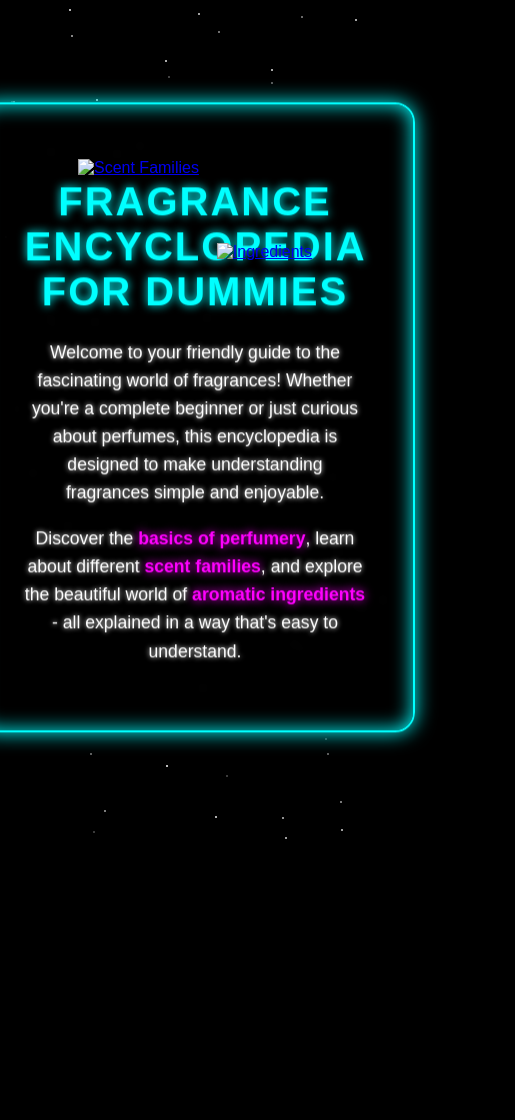
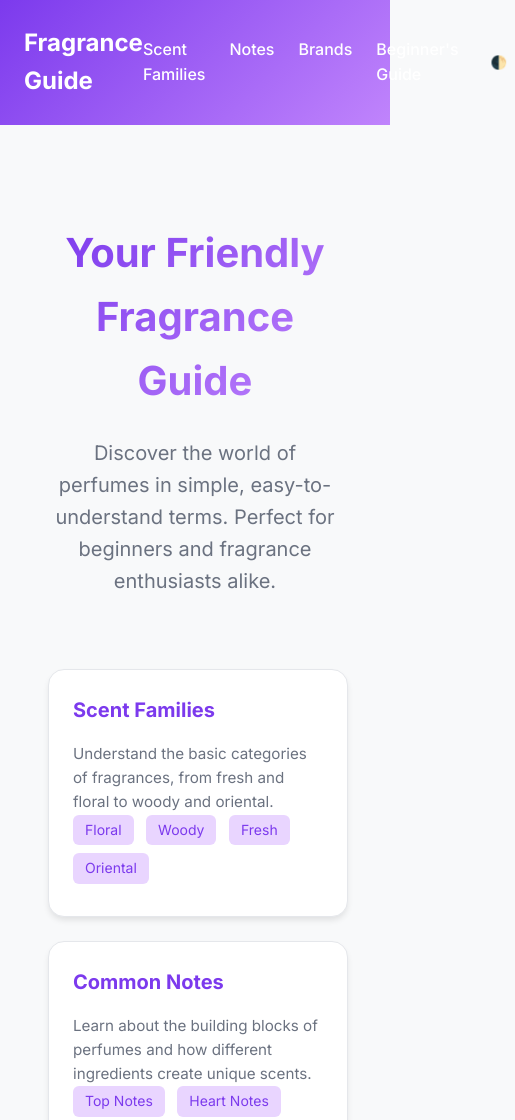
Before and after one commit to marpinet/fragrance-enciclopedia-for-dummies, a plain HTML site: page index.html in a window 390 px wide. Shown: the top 1120 px of the page, 515 px wide, since content can reach past the window. Before the commit the page ends 844 px from the top, so only its background shows below. Drawn offline with Linux system fonts and the light colour scheme.

Commit message:
Enhance layout and styling for the Fragrance Encyclopedia, implementing a responsive design with theme support and improved typography.

```diff
--- a/index.html
+++ b/index.html
@@ -4,141 +4,273 @@
     <meta charset="UTF-8">
     <meta name="viewport" content="width=device-width, initial-scale=1.0">
     <title>Fragrance Encyclopedia for Dummies</title>
+    <link rel="preconnect" href="https://fonts.googleapis.com">
+    <link rel="preconnect" href="https://fonts.gstatic.com" crossorigin>
+    <link href="https://fonts.googleapis.com/css2?family=Inter:wght@400;500;600;700&display=swap" rel="stylesheet">
     <style>
-        @keyframes twinkle {
-            0% { opacity: 0.3; }
-            50% { opacity: 1; }
-            100% { opacity: 0.3; }
+        :root {
+            /* Light Theme Colors */
+            --light-bg: #f8f9fa;
+            --light-surface: #ffffff;
+            --light-primary: #7c3aed;
+            --light-secondary: #e9d5ff;
+            --light-text: #1f2937;
+            --light-text-secondary: #6b7280;
+            --light-border: #e5e7eb;
+            --light-gradient: linear-gradient(135deg, #7c3aed, #c084fc);
+
+            /* Dark Theme Colors */
+            --dark-bg: #111827;
+            --dark-surface: #1f2937;
+            --dark-primary: #8b5cf6;
+            --dark-secondary: #5b21b6;
+            --dark-text: #f3f4f6;
+            --dark-text-secondary: #9ca3af;
+            --dark-border: #374151;
+            --dark-gradient: linear-gradient(135deg, #6d28d9, #7c3aed);
+
+            /* Spacing */
+            --spacing-xs: 0.5rem;
+            --spacing-sm: 1rem;
+            --spacing-md: 1.5rem;
+            --spacing-lg: 2rem;
+            --spacing-xl: 3rem;
+
+            /* Border Radius */
+            --radius-sm: 0.375rem;
+            --radius-md: 0.5rem;
+            --radius-lg: 1rem;
+
+            /* Shadows */
+            --shadow-sm: 0 1px 2px 0 rgb(0 0 0 / 0.05);
+            --shadow-md: 0 4px 6px -1px rgb(0 0 0 / 0.1);
+            --shadow-lg: 0 10px 15px -3px rgb(0 0 0 / 0.1);
         }
 
-        @keyframes float {
-            0% { transform: translateY(0px); }
-            50% { transform: translateY(-20px); }
-            100% { transform: translateY(0px); }
+        /* Default to light theme */
+        :root[data-theme="dark"] {
+            --bg: var(--dark-bg);
+            --surface: var(--dark-surface);
+            --primary: var(--dark-primary);
+            --secondary: var(--dark-secondary);
+            --text: var(--dark-text);
+            --text-secondary: var(--dark-text-secondary);
+            --border: var(--dark-border);
+            --gradient: var(--dark-gradient);
+        }
+
+        :root[data-theme="light"] {
+            --bg: var(--light-bg);
+            --surface: var(--light-surface);
+            --primary: var(--light-primary);
+            --secondary: var(--light-secondary);
+            --text: var(--light-text);
+            --text-secondary: var(--light-text-secondary);
+            --border: var(--light-border);
+            --gradient: var(--light-gradient);
+        }
+
+        * {
+            margin: 0;
+            padding: 0;
+            box-sizing: border-box;
         }
 
         body {
-            font-family: 'Arial', sans-serif;
-            margin: 0;
-            padding: 0;
+            font-family: 'Inter', sans-serif;
+            background-color: var(--bg);
+            color: var(--text);
+            line-height: 1.6;
             min-height: 100vh;
-            background-color: #000000;
-            background-image: radial-gradient(circle, transparent 1px, #000000 1px),
-                            radial-gradient(circle, #ffffff 1px, transparent 1px);
-            background-size: 50px 50px;
-            background-position: 0 0, 25px 25px;
-            display: flex;
-            justify-content: center;
-            align-items: center;
-            color: #ffffff;
-            overflow: hidden;
+            transition: background-color 0.3s ease, color 0.3s ease;
         }
 
-        .stars {
-            position: fixed;
-            width: 100%;
-            height: 100%;
-            pointer-events: none;
+        .header {
+            background: var(--gradient);
+            padding: var(--spacing-md);
+            position: sticky;
+            top: 0;
+            z-index: 10;
         }
 
-        .star {
-            position: absolute;
-            width: 2px;
-            height: 2px;
-            background: white;
-            border-radius: 50%;
-            animation: twinkle 1.5s infinite;
+        .header-content {
+            max-width: 1200px;
+            margin: 0 auto;
+            display: flex;
+            justify-content: space-between;
+            align-items: center;
+        }
+
+        .logo {
+            color: white;
+            font-size: 1.5rem;
+            font-weight: 700;
+            text-decoration: none;
+        }
+
+        .nav {
+            display: flex;
+            gap: var(--spacing-md);
+        }
+
+        .nav-link {
+            color: white;
+            text-decoration: none;
+            font-weight: 500;
+            transition: opacity 0.2s ease;
+        }
+
+        .nav-link:hover {
+            opacity: 0.8;
+        }
+
+        .theme-toggle {
+            background: none;
+            border: none;
+            color: white;
+            cursor: pointer;
+            padding: var(--spacing-xs);
         }
 
         .container {
-            text-align: center;
-            padding: 3rem;
-            background: rgba(0, 0, 0, 0.7);
-            border: 2px solid #00ffff;
-            border-radius: 20px;
-            box-shadow: 0 0 20px #00ffff,
-                       inset 0 0 20px #00ffff;
-            max-width: 800px;
-            margin: 20px;
-            position: relative;
-            animation: float 6s ease-in-out infinite;
-            backdrop-filter: blur(5px);
+            max-width: 1200px;
+            margin: 0 auto;
+            padding: var(--spacing-xl);
         }
 
-        h1 {
-            color: #00ffff;
-            margin-bottom: 1.5rem;
-            text-shadow: 0 0 10px #00ffff;
-            font-size: 2.5em;
-            letter-spacing: 2px;
-            text-transform: uppercase;
+        .hero {
+            text-align: center;
+            padding: var(--spacing-xl) 0;
         }
 
-        p {
-            color: #ffffff;
-            line-height: 1.6;
-            font-size: 1.1rem;
-            text-shadow: 0 0 5px #ffffff;
+        .hero h1 {
+            font-size: 2.5rem;
+            font-weight: 700;
+            margin-bottom: var(--spacing-md);
+            background: var(--gradient);
+            -webkit-background-clip: text;
+            background-clip: text;
+            -webkit-text-fill-color: transparent;
         }
 
-        .accent {
-            color: #ff00ff;
-            font-weight: bold;
-            text-shadow: 0 0 10px #ff00ff;
+        .hero p {
+            color: var(--text-secondary);
+            font-size: 1.25rem;
+            max-width: 600px;
+            margin: 0 auto;
         }
 
-        .nav-items {
-            position: absolute;
-            width: 100%;
-            height: 100%;
-            pointer-events: none;
+        .card-grid {
+            display: grid;
+            grid-template-columns: repeat(auto-fit, minmax(300px, 1fr));
+            gap: var(--spacing-md);
+            padding: var(--spacing-md) 0;
         }
 
-        .nav-item {
-            position: absolute;
-            animation: float 4s ease-in-out infinite;
-            pointer-events: auto;
-            cursor: pointer;
-            transition: transform 0.3s ease;
+        .card {
+            background: var(--surface);
+            border-radius: var(--radius-lg);
+            padding: var(--spacing-md);
+            box-shadow: var(--shadow-md);
+            border: 1px solid var(--border);
+            transition: transform 0.2s ease, box-shadow 0.2s ease;
         }
 
-        .nav-item:hover {
-            transform: scale(1.1);
+        .card:hover {
+            transform: translateY(-2px);
+            box-shadow: var(--shadow-lg);
+        }
+
+        .card h2 {
+            color: var(--primary);
+            margin-bottom: var(--spacing-sm);
+            font-size: 1.25rem;
+        }
+
+        .card p {
+            color: var(--text-secondary);
+            font-size: 0.95rem;
+        }
+
+        .tag {
+            display: inline-block;
+            padding: 0.25rem 0.75rem;
+            background: var(--secondary);
+            color: var(--primary);
+            border-radius: var(--radius-sm);
+            font-size: 0.875rem;
+            margin-right: var(--spacing-xs);
+            margin-bottom: var(--spacing-xs);
         }
     </style>
     <script>
-        function createStars() {
-            const starsContainer = document.querySelector('.stars');
-            const numberOfStars = 100;
-
-            for (let i = 0; i < numberOfStars; i++) {
-                const star = document.createElement('div');
-                star.className = 'star';
-                star.style.left = `${Math.random() * 100}%`;
-                star.style.top = `${Math.random() * 100}%`;
-                star.style.animationDelay = `${Math.random() * 2}s`;
-                starsContainer.appendChild(star);
-            }
+        // Theme toggle functionality
+        function toggleTheme() {
+            const root = document.documentElement;
+            const currentTheme = root.getAttribute('data-theme') || 'light';
+            const newTheme = currentTheme === 'light' ? 'dark' : 'light';
+            root.setAttribute('data-theme', newTheme);
+            localStorage.setItem('theme', newTheme);
         }
 
-        window.addEventListener('load', createStars);
+        // Set initial theme
+        document.addEventListener('DOMContentLoaded', () => {
+            const savedTheme = localStorage.getItem('theme') || 'light';
+            document.documentElement.setAttribute('data-theme', savedTheme);
+        });
     </script>
 </head>
 <body>
-    <div class="stars"></div>
-    <div class="container">
-        <h1>Fragrance Encyclopedia for Dummies</h1>
-        <p>Welcome to your friendly guide to the fascinating world of fragrances! Whether you're a complete beginner or just curious about perfumes, this encyclopedia is designed to make understanding fragrances simple and enjoyable.</p>
-        <p>Discover the <span class="accent">basics of perfumery</span>, learn about different <span class="accent">scent families</span>, and explore the beautiful world of <span class="accent">aromatic ingredients</span> - all explained in a way that's easy to understand.</p>
-    </div>
-    <nav class="nav-items">
-        <a href="#scent-families" class="nav-item" style="top: 20%; left: 20%;">
-            <img src="path-to-your-icon.png" alt="Scent Families">
-        </a>
-        <a href="#ingredients" class="nav-item" style="top: 30%; right: 20%;">
-            <img src="path-to-your-icon.png" alt="Ingredients">
-        </a>
-        <!-- Add more nav items as needed -->
-    </nav>
+    <header class="header">
+        <div class="header-content">
+            <a href="/" class="logo">Fragrance Guide</a>
+            <nav class="nav">
+                <a href="#scent-families" class="nav-link">Scent Families</a>
+                <a href="#notes" class="nav-link">Notes</a>
+                <a href="#brands" class="nav-link">Brands</a>
+                <a href="#guide" class="nav-link">Beginner's Guide</a>
+                <button class="theme-toggle" onclick="toggleTheme()">🌓</button>
+            </nav>
+        </div>
+    </header>
+
+    <main class="container">
+        <section class="hero">
+            <h1>Your Friendly Fragrance Guide</h1>
+            <p>Discover the world of perfumes in simple, easy-to-understand terms. Perfect for beginners and fragrance enthusiasts alike.</p>
+        </section>
+
+        <section class="card-grid">
+            <article class="card">
+                <h2>Scent Families</h2>
+                <p>Understand the basic categories of fragrances, from fresh and floral to woody and oriental.</p>
+                <div class="tags">
+                    <span class="tag">Floral</span>
+                    <span class="tag">Woody</span>
+                    <span class="tag">Fresh</span>
+                    <span class="tag">Oriental</span>
+                </div>
+            </article>
+
+            <article class="card">
+                <h2>Common Notes</h2>
+                <p>Learn about the building blocks of perfumes and how different ingredients create unique scents.</p>
+                <div class="tags">
+                    <span class="tag">Top Notes</span>
+                    <span class="tag">Heart Notes</span>
+                    <span class="tag">Base Notes</span>
+                </div>
+            </article>
+
+            <article class="card">
+                <h2>How to Choose</h2>
+                <p>Tips and tricks for finding your perfect scent, understanding concentration levels, and making informed purchases.</p>
+                <div class="tags">
+                    <span class="tag">Tips</span>
+                    <span class="tag">Guides</span>
+                </div>
+            </article>
+        </section>
+    </main>
 </body>
 </html>
```
